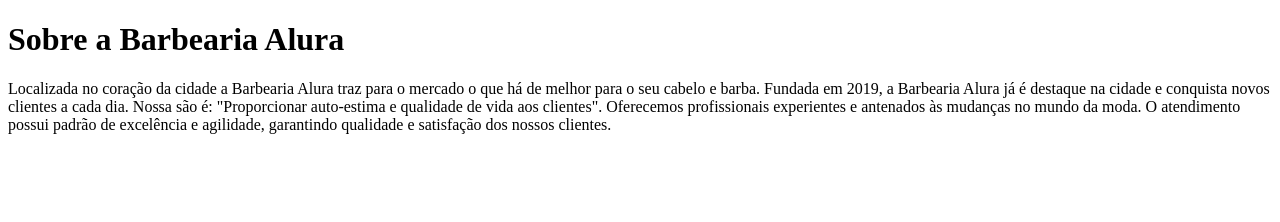
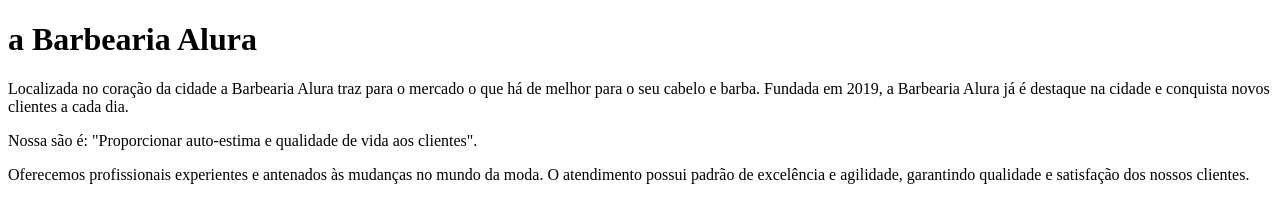
Before and after one commit to LeonardoVitto2007/BarbeariaAlura, a plain HTML site: page index.html in a window 1280 px wide. Drawn offline with Linux system fonts and the light colour scheme.

Commit message:
PARAGRAFOS

```diff
--- a/index.html
+++ b/index.html
@@ -7,11 +7,15 @@
 </head>
 <body>
     <h1>
-      Sobre a Barbearia Alura</h1>
-      Localizada no coração da cidade a Barbearia Alura traz para o mercado o que há de melhor para o seu cabelo e barba. Fundada em 2019, a Barbearia Alura já é destaque na cidade e conquista novos clientes a cada dia.
+    a Barbearia Alura</h1>
+<p> Localizada no coração da cidade a Barbearia Alura traz para o mercado o que há de melhor para o seu cabelo e barba. Fundada em 2019, a Barbearia Alura já é destaque na cidade e conquista novos clientes a cada dia.
+</p>
 
-      Nossa são é: "Proporcionar auto-estima e qualidade de vida aos clientes".
+<p> Nossa são é: "Proporcionar auto-estima e qualidade de vida aos clientes".
+</p>
 
-      Oferecemos profissionais experientes e antenados às mudanças no mundo da moda. O atendimento possui padrão de excelência e agilidade, garantindo qualidade e satisfação dos nossos clientes.
+<p>Oferecemos profissionais experientes e antenados às mudanças no mundo da moda. O atendimento possui padrão de excelência e agilidade, garantindo qualidade e satisfação dos nossos clientes.
+</p>
+
 </body>
 </html>
```
